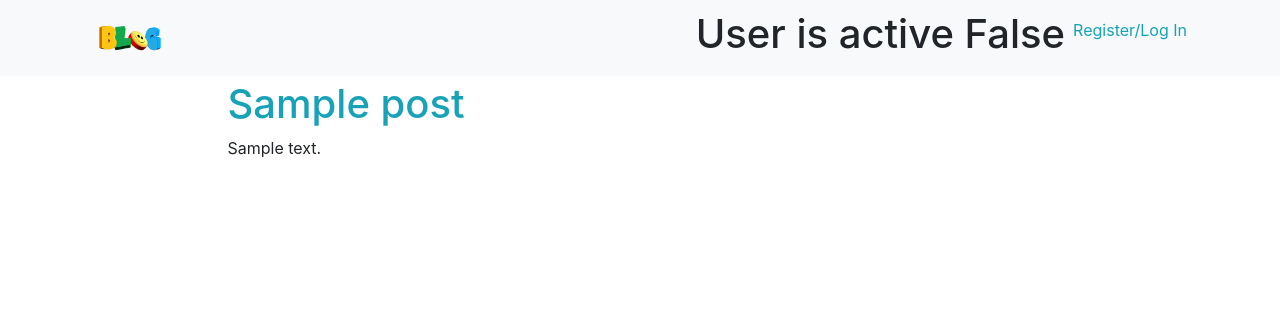
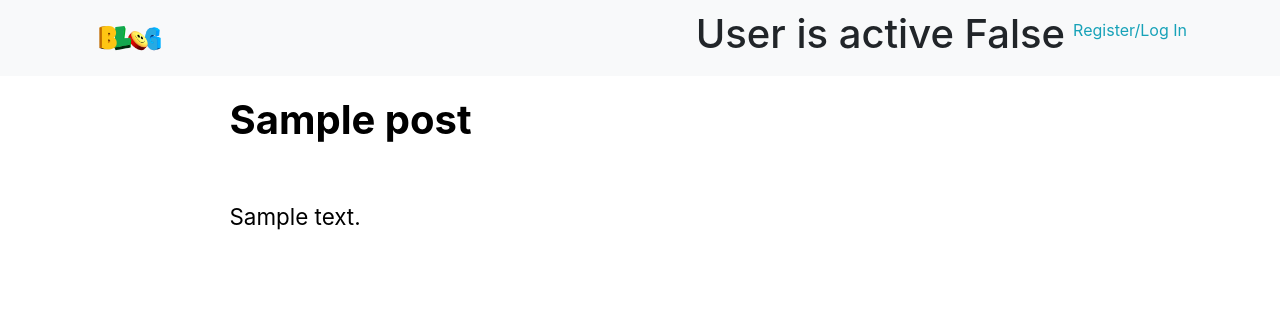
Before and after one commit to BrianMwevi/writer, a Django app: template writersapp/templates/writersapp/post_detail.html in a window 1280 px wide. Shown: the top 336 px of the page. Run offline with Django 3.2, Linux system fonts and the light colour scheme; the template is opened without the code that fills it: most values are stand-ins (such as "Sample title", 1, 10 or a date in 2020); some libraries are stand-ins or nearby versions.

Commit message:
Adjusted form displays

```diff
--- a/static/css/style.css
+++ b/static/css/style.css
@@ -248,33 +248,27 @@
 	transform:scale(1.1);
 
 }
-/*
-.form .form-side--front{
-	transform: rotateY(-180deg);
-}*/
 
-/*.form:hover .form-side--back{
-	transform: rotateY(0);
-}*/
 .errorlist {
 	display: none !important;
 }
 
 .detail-form {
-	font-size: 1.2rem;
+	font-size: 1.4rem;
 	width: 100%;
-	height: 32px;
-	/*resize: none;*/
 }
 
 textarea {
 	resize: none;
-	overflow: auto;
+	overflow: hidden;
 }
 
 .title_form {
 	width: 100%;
-	/*resize: none;*/
+	/*height: 100%;*/
+	font-size: 2.5rem;
+	line-height: 3rem;
+	font-weight: bold;
 }
 
 .title_form::placeholder {
--- a/static/js/main.js
+++ b/static/js/main.js
@@ -2,10 +2,8 @@ var csrftoken = jQuery("[name=csrfmiddlewaretoken]").val();
 
 $(document).ready(function(){
     $('[data-toggle="popover"]').popover();
-    // loginUser()
 	testing()
 	autoExpand()
-
 });
 
 function popMenu(){
@@ -16,17 +14,8 @@ function popMenu(){
 function rotateSignup() {
 	$("#login").css("transform", "rotateY(-180deg)")
 	$("#signup").removeClass("form-side--back");
-	// function (callback){
-		var url = "http://127.0.0.1:8000/accounts/register/"
-		// window.location = url;
-	// }
-	// callback()
-
 }
 function rotateLogin() {
-	// $(".form-side--front").css("transform", "rotateY(-180deg)");
-	// location.reload()
-
 	$("#signup").addClass("form-side--back");
 	$("#login").css("transform", "rotateY(0)");
 	var url = "http://127.0.0.1:8000/accounts/login/";
@@ -36,63 +25,6 @@ function popupCog() {
 	$("#popupEdit").toggleClass("show");
 	$("#popupMenu").removeClass("show");
 }
-function loginUser(){
-	// event.preventDefault();
-	// var formData = $("#loginForm").serialize();
-	// var loginUrl = "/accounts/login/";
-	// authUser(formData, loginUrl)
-	$( "#loginForm" ).submit(function( event ) {
-		event.preventDefault();
-		var formData = $("#loginForm").serialize();
-		var loginUrl = "/accounts/login/";
-		authUser(formData, loginUrl)
-
-});
-
-}
-
-function signupUser(){
-	$( "#signupForm" ).submit(function( event ) {
-		event.preventDefault();
-		var formData = $("#signupForm").serialize();
-		var signupUrl = "/accounts/register/";
-		authUser(formData, signupUrl)
-	});
-}
-
-
-
-// Ajax post call
-function csrfSafeMethod(method) {
-        // these HTTP methods do not require CSRF protection
-        return (/^(GET|HEAD|OPTIONS|TRACE)$/.test(method));
-}
- function authUser(formData, url){
- 	$.ajax({
-	    url     : url,
-	    method  : "POST",
-	    data    : formData,
-	    beforeSend: function (xhr, settings) {
-	        if (!csrfSafeMethod(settings.type) && !this.crossDomain) {
-	            xhr.setRequestHeader("X-CSRFToken", csrftoken);
-	        }
-	    },
-	    success : function(data){
-	    	// alert("Success")
-	      if (url =="/accounts/login/") {
-	      	url = "http://127.0.0.1:8000/";
-	    	console.log(url)
-
-	      	location.replace(url);
-	      } else {
-	      	console.log("No url")
-	      }
-	    },
-	    errors  : function(data){
-	        alert("Form errors")
-	    },
-	})
- }
 
 function testing() {
 	$(".title_form").keypress(function(e){
@@ -101,28 +33,26 @@ function csrfSafeMethod(method) {
  		e.preventDefault()
  		$(this).blur()
  		$(".detail-form").focus()
-
-	    	console.log("Enter pressed")
     }
 
  })
 }
 
-$("#submitForm").submit(function(event){
-	event.preventDefault();
-	var formData = $(this).serialize();
-	// console.log("Form submitted!");
-	console.log(formData);
-})
+function autoExpand() {
+	var detail_form = document.getElementById("detail_form");
+	// var
 
-function autoExpand() {
-		$(".detail-form").keypress(function(e){
+	$(detail_form).keyup(function(e){
 		var keycode = (e.keyCode ? e.keyCode : e.which);
 		if (keycode == '13') {
-	    	var formHeight = $(this).css("height").split("px")[0];
-	    	var newHeight = +formHeight + +30;
-	    	console.log(newHeight + "px")
-	    	$(".detail-form").css("height", newHeight + "px");
+			this.style.height = (this.scrollHeight +10) + "px";
 		}
 	})
+	if (detail_form.value == "") {
+		this.style.height = ("88px");
+		console.log("empty")
+
+	} else {
+		$(detail_form).css("height", detail_form.scrollHeight + "px");
 	}
+}
--- a/templates/base.html
+++ b/templates/base.html
@@ -11,6 +11,7 @@
 	<link href="https://stackpath.bootstrapcdn.com/font-awesome/4.7.0/css/font-awesome.min.css" rel="stylesheet" integrity="sha384-wvfXpqpZZVQGK6TAh5PVlGOfQNHSoD2xbE+QkPxCAFlNEevoEH3Sl0sibVcOQVnN" crossorigin="anonymous">
 	<link rel="stylesheet" href="{% static "css/medium-editor.min.css" %}">
 	<link rel="stylesheet" href="{% static "css/default.min.css" %}">
+
 </head>
 <body>
 	<nav class="navbar navbar-expand-lg navbar-light bg-light fixed-top">
@@ -107,9 +108,6 @@
 
 	{% endblock body_block %}
 
-
-
-
 	<script src="{% static "js/jquery.min.js" %}"></script>
 
 	<script src="{% static "js/popper.min.js" %}"></script>
@@ -119,6 +117,7 @@
 	<script src="{% static "js/main.js" %}"></script>
 
 	<script src="{% static "js/medium-editor.min.js" %}"></script>
+
 
 
 	<script>
--- a/writersapp/templates/writersapp/post_detail.html
+++ b/writersapp/templates/writersapp/post_detail.html
@@ -6,26 +6,23 @@
 	<div class="container">
 		<div class="row">
 			<div class="col-sm-9 mx-auto">
-				{% if post.pub_date and post.author_id == user.id %}
-				<div class="form_create">
-					<h1><textarea data-disable-toolbar="true" class="editable" data-disable-editing="false">{{ post.title}} </textarea></h1>
-					<!-- <input name="detail" class="detail-form form_create" placeholder="Type your text" value="{{ post.detail }} sd;lfjsd;flsdjfs;ld"> -->
-					<textarea name="detail" data-disable-toolbar="true" cols="30" class="detail-form text-justify form_create editable" rows="10" placeholder="Type your text" data-disable-editing="false">{{ post.detail }}</textarea>
-				</div>
-
-				{% elif post.author == user %}
-				<form action="{% url 'writersapp:post_publish' pk=post.pk %}" method="POST">{% csrf_token %}
-					<div class="form-group">
-						<h1><textarea name="title" cols="30" class="title_form form_create pb-5 editable" data-placeholder="Title" rows="10" autofocus="">{{ post.title }}</textarea></h1>
-						<textarea name="detail" cols="30" class=" text-justify detail-form form_create editable" rows="10" placeholder="Type your text">{{ post.detail }}</textarea>
-					</div>
-					<button class="btn btn-custom" type="submit">Publish</button>
-				</form>
-				{% else %}
-				<div class="editable">
-					<h1 class="text-info">{{ post.title }}</h1>
-				<p class="text-justify">{{ post.detail }}</p>
-				</div>
+				{% if post.author_id == user.id %}
+					{% if post.pub_date %}
+						<textarea readonly="true" class="title_form form_create pt-3" name="title" autofocus="" required="">{{ post.title }}</textarea>
+						<textarea readonly="true" id="detail_form" class="detail-form form_create pt-3" name="detail" required="">{{ post.detail }}</textarea>
+					{% elif post.created_date and not post.pub_date %}
+						<h1>Post is from Draft</h1>
+						<form action="{% url 'writersapp:post_publish' pk=post.pk %}" method="POST">{% csrf_token %}
+							<div class="form-group">
+								<textarea class="title_form form_create p-3" name="title" autofocus="" required="">{{ post.title }}</textarea>
+								<textarea id="detail_form" class="detail-form form_create p-3" name="detail" required="">{{ post.detail }}</textarea>
+							</div>
+							<button class="btn btn-custom" type="submit">Publish</button>
+						</form>
+					{% endif %}
+				{% elif post.created_date and post.pub_date%}
+					<textarea readonly="true" class="title_form form_create pt-3" name="title" autofocus="" required="">{{ post.title }}</textarea>
+					<textarea readonly="true" id="detail_form" class="detail-form form_create py-0 my-0" name="detail" required="">{{ post.detail }}</textarea>
 				{% endif %}
 			</div>
 		</div>
--- a/writersapp/templates/writersapp/post_update.html
+++ b/writersapp/templates/writersapp/post_update.html
@@ -6,10 +6,10 @@
 			<div class="col-sm-8 mx-auto">
 				<form action="{% url 'writersapp:post_update' pk=post.pk %}" method="POST">{% csrf_token %}
 					<div class="form-group">
-						<h1><textarea name="title" cols="30" class="title_form form_create pb-5 editable  medium-editor-textarea" data-placeholder="Title" rows="10" autofocus="">{{ post.title }}</textarea></h1>
-						<textarea name="detail" cols="30" class="detail-form text-justify form_create editable  medium-editor-textarea" rows="10" placeholder="Type your text">{{ post.detail }}</textarea>
-						<button class="btn btn-custom" type="submit">Update</button>
+						<textarea class="title_form form_create p-3" name="title" autofocus="" placeholder="Title" contenteditable="false" required="">{{ post.title }}</textarea>
+						<textarea id="detail_form" class="detail-form form_create p-3" name="detail" required="">{{ post.detail }}</textarea>
 					</div>
+					<button class="btn btn-custom" type="submit">Publish</button>
 				</form>
 			</div>
 		</div>
```
Also changed, not shown: writersapp/templates/writersapp/post_create.html (+4 -5 lines). Lines whose indentation alone changed are shown as unchanged.
